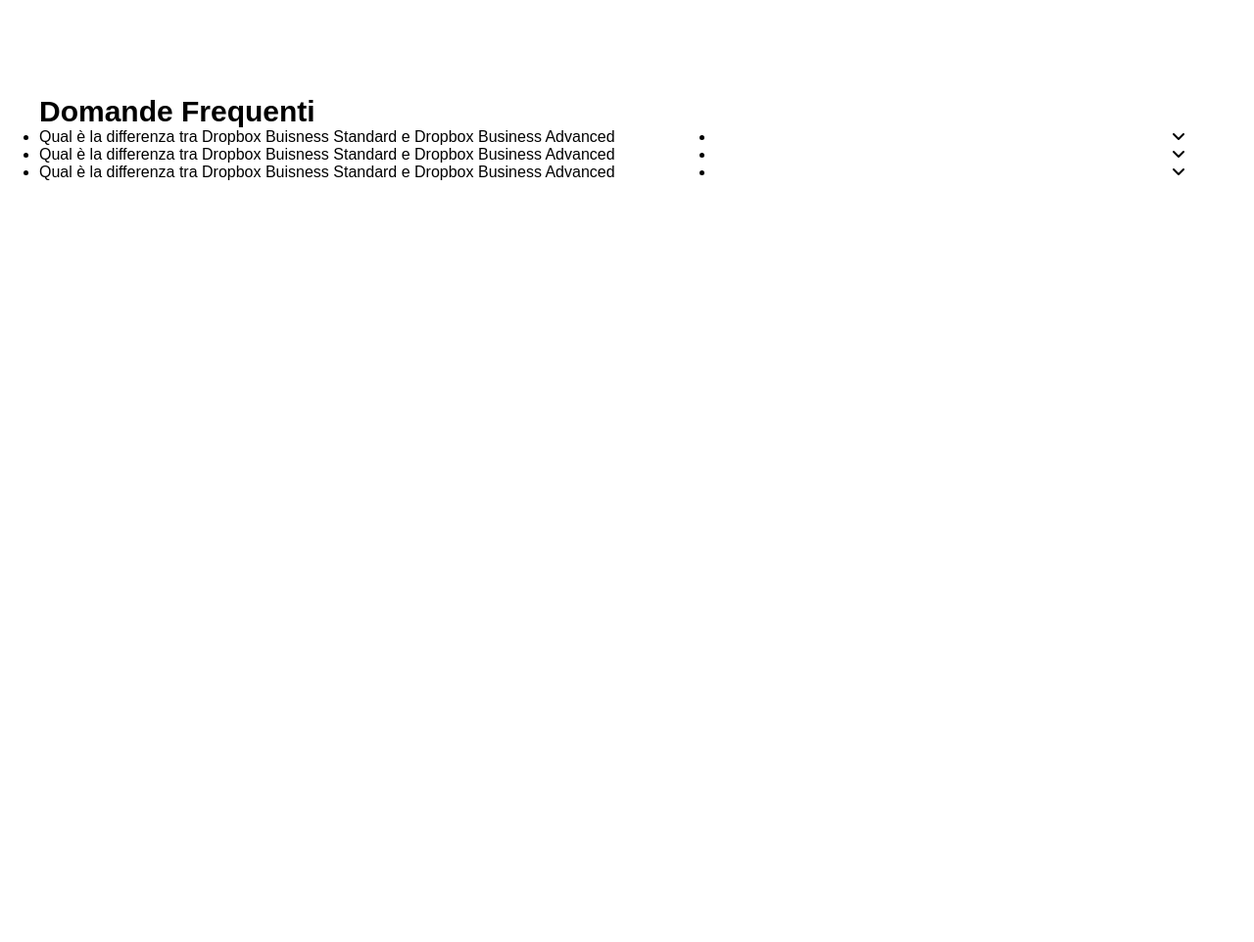
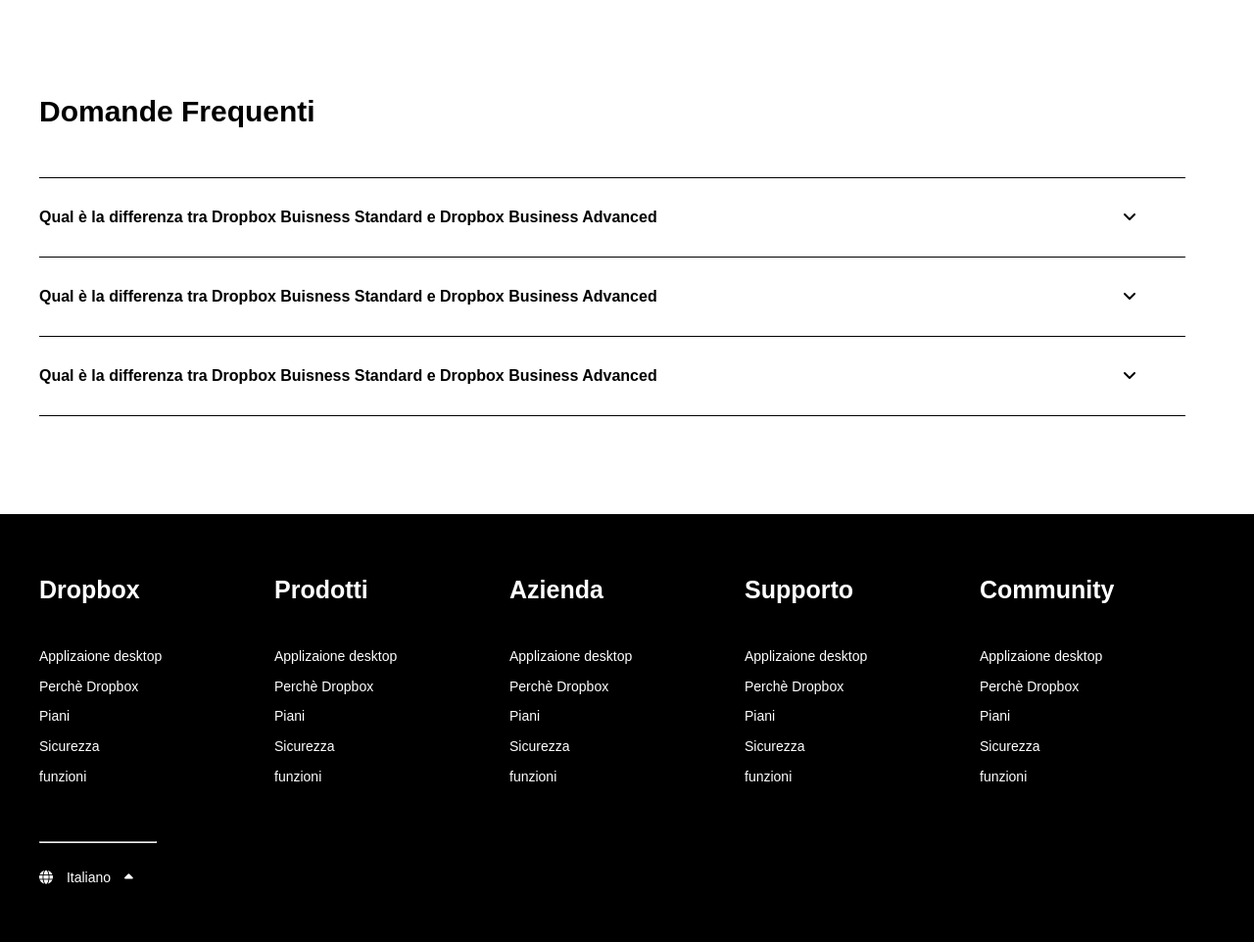
Before and after one commit to TiagoSpada/htmlcss-dropbox, a plain HTML site: page index.html in a window 1280 px wide. Shown: the part 5300-6262 px from the top of the page at 98% size. Before the commit the page ends 5585 px from the top, so only its background shows below. Drawn offline with Linux system fonts and the light colour scheme.

Commit message:
[UPD] added footer

```diff
--- a/css/style.css
+++ b/css/style.css
@@ -73,9 +73,11 @@ main{
 
 .col-25{
     width: 25%;
-    background-color: orange;
 }
 
+.col-20 {
+    width: 20%;
+}
 /* fine colonne */
 /* FINE CLASSI DI LAYOUT */
 
@@ -161,6 +163,10 @@ main{
 
 .f-size-45 {
     font-size: 45px;
+}
+
+.margin-right-50 {
+    margin-right: 50px;
 }
 /* FINE CLASSI DI UTILITY */
 
@@ -499,3 +505,59 @@ input+label{
 .square-text p{
     margin-bottom: 50px;
 }
+
+/* FINE SQUARE SECTION */
+
+
+.questions {
+    margin-top: 50px;
+    line-height: 5;
+}
+.questions ul{
+    list-style: none;
+}
+
+.questions li{
+    border-top: 1px solid black;
+    font-weight: bold;
+}
+
+.questions li:last-child {
+    border-bottom: 1px solid black;
+}
+
+/* INIZIO FOOTER */
+
+footer {
+    background-color: black;
+    color: white;
+    padding: 50px 0;
+}
+
+.content-footer {
+    line-height: 2.2;
+    font-size: 14px;
+}
+
+.content-footer h2 {
+    font-size: 25px;
+    margin-bottom: 25px;
+}
+
+.content-footer ul {
+    list-style: none;
+    padding-bottom: 50px;
+}
+
+.content-footer hr {
+    width: 10%;
+    margin-bottom: 20px;
+}
+
+.content-footer i:first-child{
+    margin-right: 10px;
+}
+
+.content-footer i:last-child{
+    margin-left: 10px;
+}
--- a/index.html
+++ b/index.html
@@ -433,7 +433,79 @@
                 </div>
             </div>
         </div>
-
     </main>
+    <!-- INIZIO FOOTER -->
+    <footer>
+        <div class="container-1200">
+            <div class="row">
+                <div class="col-20">
+                    <div class="content-footer">
+                        <h2>Dropbox</h2>
+                        <ul>
+                            <li>Applizaione desktop</li>
+                            <li>Perchè Dropbox</li>
+                            <li>Piani</li>
+                            <li>Sicurezza</li>
+                            <li>funzioni</li>
+                        </ul>
+                    </div>
+                </div>
+                <div class="col-20">
+                    <div class="content-footer">
+                        <h2>Prodotti</h2>
+                        <ul>
+                            <li>Applizaione desktop</li>
+                            <li>Perchè Dropbox</li>
+                            <li>Piani</li>
+                            <li>Sicurezza</li>
+                            <li>funzioni</li>
+                        </ul>
+                    </div>
+                </div>
+                <div class="col-20">
+                    <div class="content-footer">
+                        <h2>Azienda</h2>
+                        <ul>
+                            <li>Applizaione desktop</li>
+                            <li>Perchè Dropbox</li>
+                            <li>Piani</li>
+                            <li>Sicurezza</li>
+                            <li>funzioni</li>
+                        </ul>
+                    </div>
+                </div>
+                <div class="col-20">
+                    <div class="content-footer">
+                        <h2>Supporto</h2>
+                        <ul>
+                            <li>Applizaione desktop</li>
+                            <li>Perchè Dropbox</li>
+                            <li>Piani</li>
+                            <li>Sicurezza</li>
+                            <li>funzioni</li>
+                        </ul>
+                    </div>
+                </div>
+                <div class="col-20">
+                    <div class="content-footer">
+                        <h2>Community</h2>
+                        <ul>
+                            <li>Applizaione desktop</li>
+                            <li>Perchè Dropbox</li>
+                            <li>Piani</li>
+                            <li>Sicurezza</li>
+                            <li>funzioni</li>
+                        </ul>
+                    </div>
+                </div>
+                <div class="col-100">
+                    <div class="content-footer">
+                        <hr>
+                        <div><i class="fas fa-globe"></i> Italiano <i class="fas fa-caret-up"></i></div>
+                    </div>
+                </div>
+            </div>
+        </div>
+    </footer>
 </body>
 </html>
```
